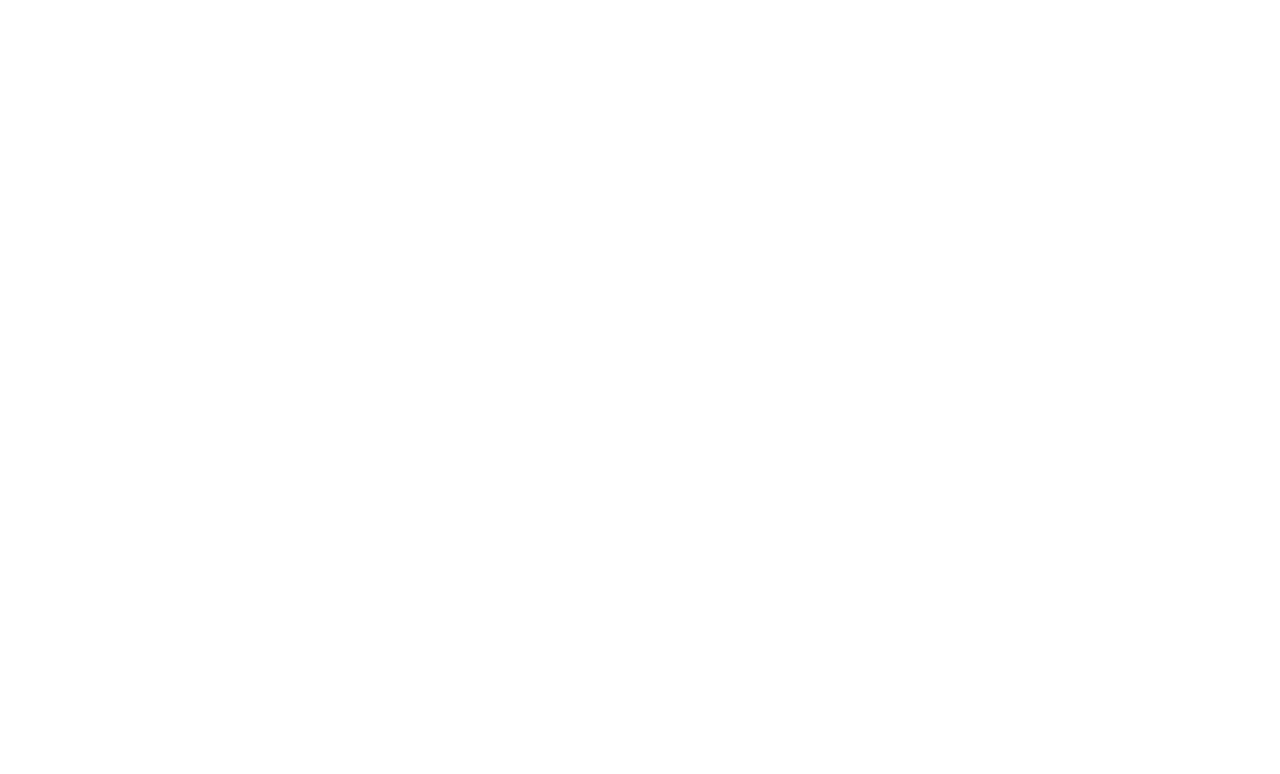
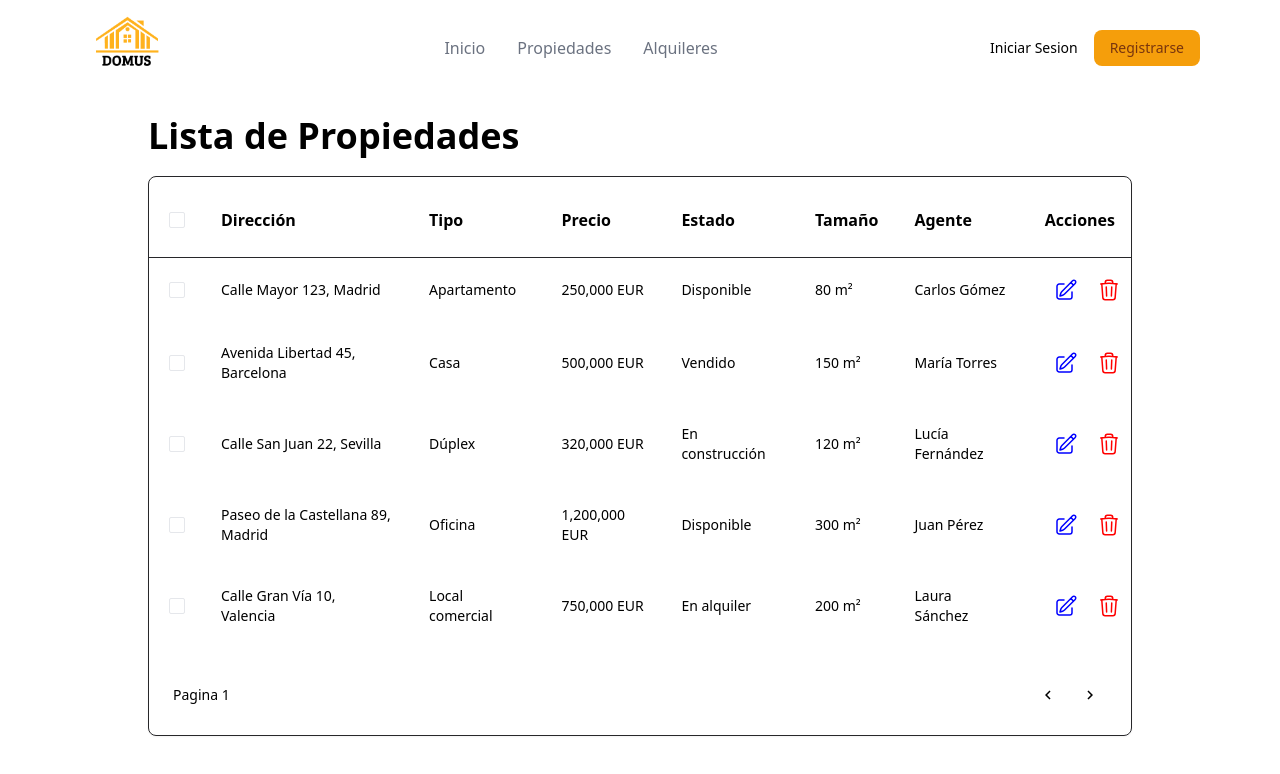
Before and after one commit to MateoGurrea02/domus-frontend, a React (Vite) app: page /admin/properties in a window 1280 px wide. Before the commit this address had no page. Shown: the top 774 px of the page. Built offline with nearby package versions, Linux system fonts and the light colour scheme; what tailwindcss-animated would draw is missing.

Commit message:
implementacion lista de propiedades

```diff
--- /dev/null
+++ b/src/pages/admin/PropertyList.jsx
@@ -0,0 +1,59 @@
+import Header from '../../components/Header'
+import MyTable from '../../components/MyTable'
+import TitlePage from '../../components/title/Title'
+
+const PropertyList = ()=>{
+  let titleList = ['Dirección','Tipo','Precio','Estado','Tamaño','Agente','Acciones']
+  let data = [
+    {
+        address: 'Calle Mayor 123, Madrid',
+        type: 'Apartamento',
+        price: '250,000 EUR',
+        status: 'Disponible',
+        size: '80 m²',
+        agent: 'Carlos Gómez'
+    },
+    {
+        address: 'Avenida Libertad 45, Barcelona',
+        type: 'Casa',
+        price: '500,000 EUR',
+        status: 'Vendido',
+        size: '150 m²',
+        agent: 'María Torres'
+    },
+    {
+        address: 'Calle San Juan 22, Sevilla',
+        type: 'Dúplex',
+        price: '320,000 EUR',
+        status: 'En construcción',
+        size: '120 m²',
+        agent: 'Lucía Fernández'
+    },
+    {
+        address: 'Paseo de la Castellana 89, Madrid',
+        type: 'Oficina',
+        price: '1,200,000 EUR',
+        status: 'Disponible',
+        size: '300 m²',
+        agent: 'Juan Pérez'
+    },
+    {
+        address: 'Calle Gran Vía 10, Valencia',
+        type: 'Local comercial',
+        price: '750,000 EUR',
+        status: 'En alquiler',
+        size: '200 m²',
+        agent: 'Laura Sánchez'
+    }
+
+  ]
+  return(
+    <>
+      <Header/>
+      <TitlePage title='Lista de Propiedades'/>
+      <MyTable titleList={titleList} data={data}/>
+    </>
+  )
+}
+
+export default PropertyList
```
Also changed, not shown: src/main.jsx (+8 -4 lines).
